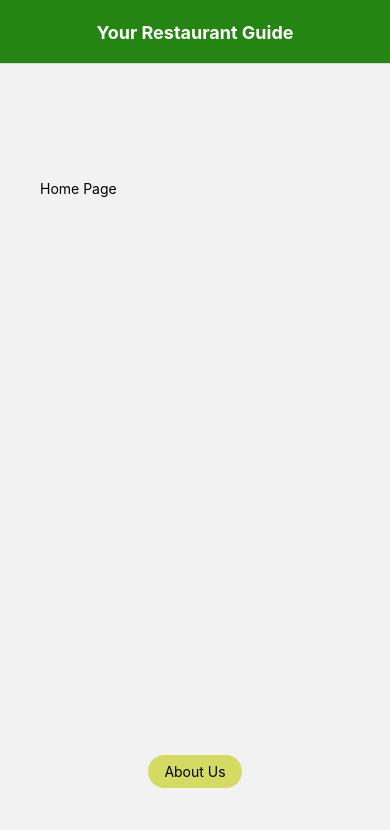
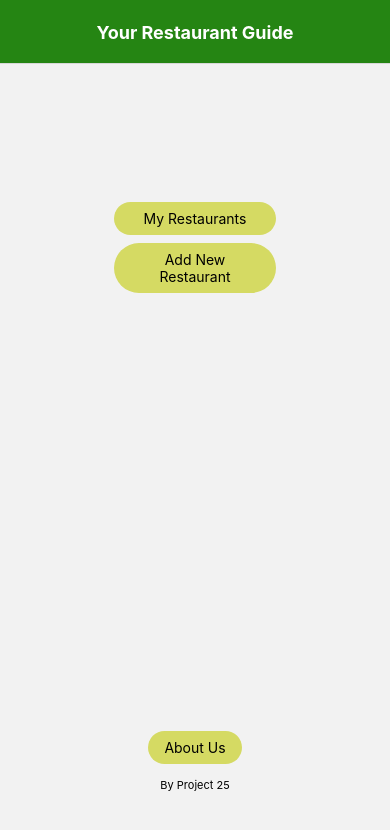
Before and after one commit to EddEnt/RestaurantApp, a React Native app: screen /MainScreen in a window 390 px wide. Shown: the top 830 px of the page. Built offline with nearby package versions, Linux system fonts and the light colour scheme.

Commit message:
Styling and Screens
Added styling to MyRestaurant and AddNewRestaurant button, plus implemented navigation to the buttons.

```diff
--- a/App.js
+++ b/App.js
@@ -6,6 +6,8 @@ import { createNativeStackNavigator } from "@react-navigation/native-stack";
 
 import MainScreen from "./screens/MainScreen";
 import AboutScreen from "./screens/AboutScreen";
+import AddRestaurant from "./screens/AddRestaurant";
+import MyRestaurant from "./screens/MyRestaurant";
 
 const Stack = createNativeStackNavigator();
 
@@ -31,6 +33,8 @@ export default function App() {
             }}
           />
           <Stack.Screen name="AboutScreen" component={AboutScreen} />
+          <Stack.Screen name="MyRestaurant" component={MyRestaurant} />
+          <Stack.Screen name="AddRestaurant" component={AddRestaurant} />
         </Stack.Navigator>
       </NavigationContainer>
     </>
--- /dev/null
+++ b/screens/AddRestaurant.js
@@ -0,0 +1,3 @@
+function AddRestaurant() {}
+
+export default AddRestaurant;
--- a/screens/MainScreen.js
+++ b/screens/MainScreen.js
@@ -4,13 +4,21 @@ import CustomButton from "../components/CustomButton";
 function MainScreen({ navigation }) {
   return (
     <View style={styles.rootContainer}>
-      <View>
-        <Text>Home Page</Text>
+      <View style={styles.bodyContainer}>
+        <CustomButton onPress={() => navigation.navigate("MyRestaurant")}>
+          My Restaurants
+        </CustomButton>
+        <CustomButton onPress={() => navigation.navigate("AddRestaurant")}>
+          Add New Restaurant
+        </CustomButton>
       </View>
       <View style={styles.footer}>
         <CustomButton onPress={() => navigation.navigate("AboutScreen")}>
           About Us
         </CustomButton>
+        <View>
+          <Text style={styles.footerText}>By Project 25</Text>
+        </View>
       </View>
     </View>
   );
@@ -26,11 +34,19 @@ const styles = StyleSheet.create({
     padding: 16,
     borderRadius: 8,
   },
-  bodyContainer: {},
+  bodyContainer: {
+    padding: 10,
+    margin: 8,
+    marginHorizontal: 60,
+  },
   footer: {
     flex: 1,
     justifyContent: "flex-end",
     marginBottom: 36,
     alignItems: "center",
   },
+  footerText: {
+    marginTop: 10,
+    fontSize: 11,
+  },
 });
--- /dev/null
+++ b/screens/MyRestaurant.js
@@ -0,0 +1,3 @@
+function MyRestaurant() {}
+
+export default MyRestaurant;
```
